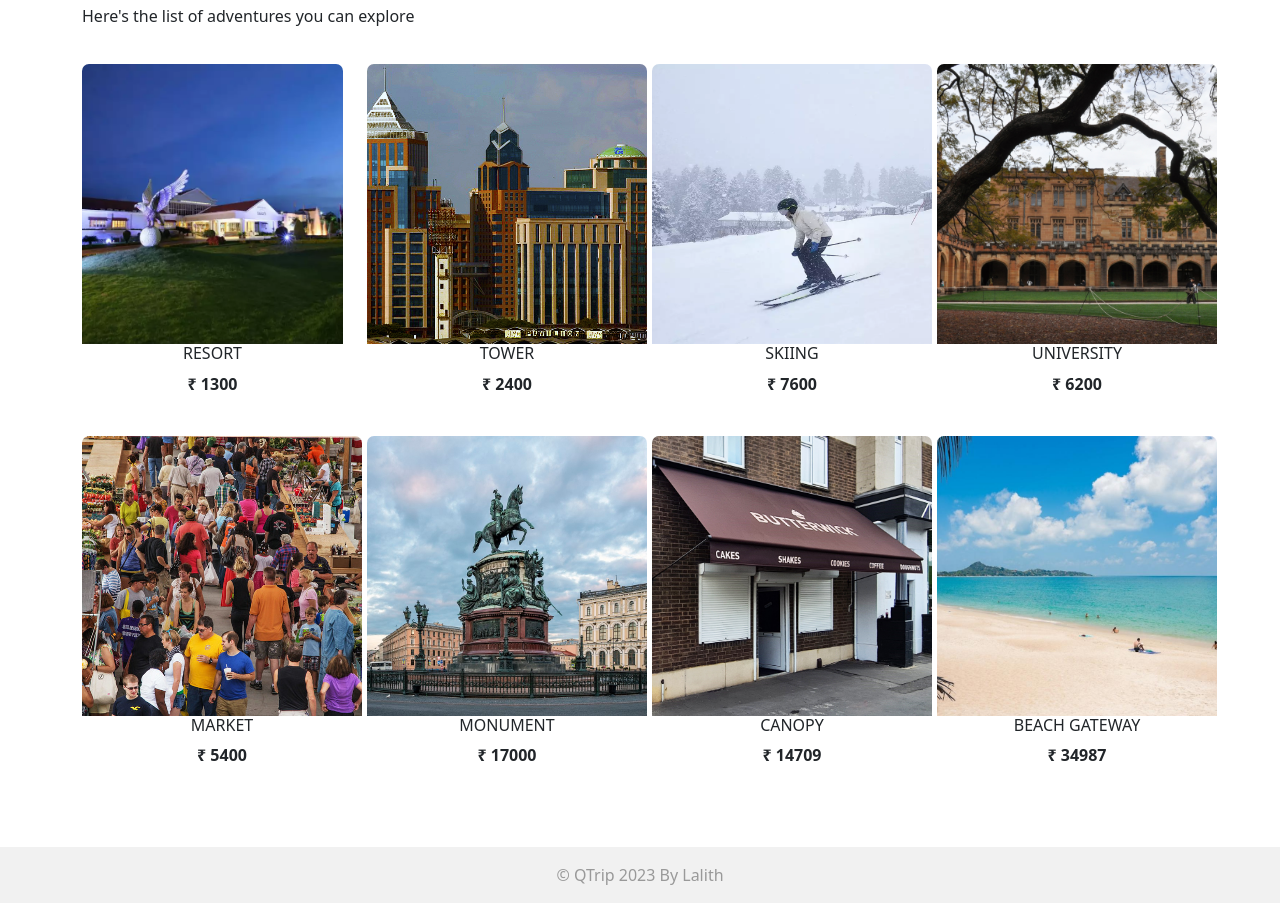
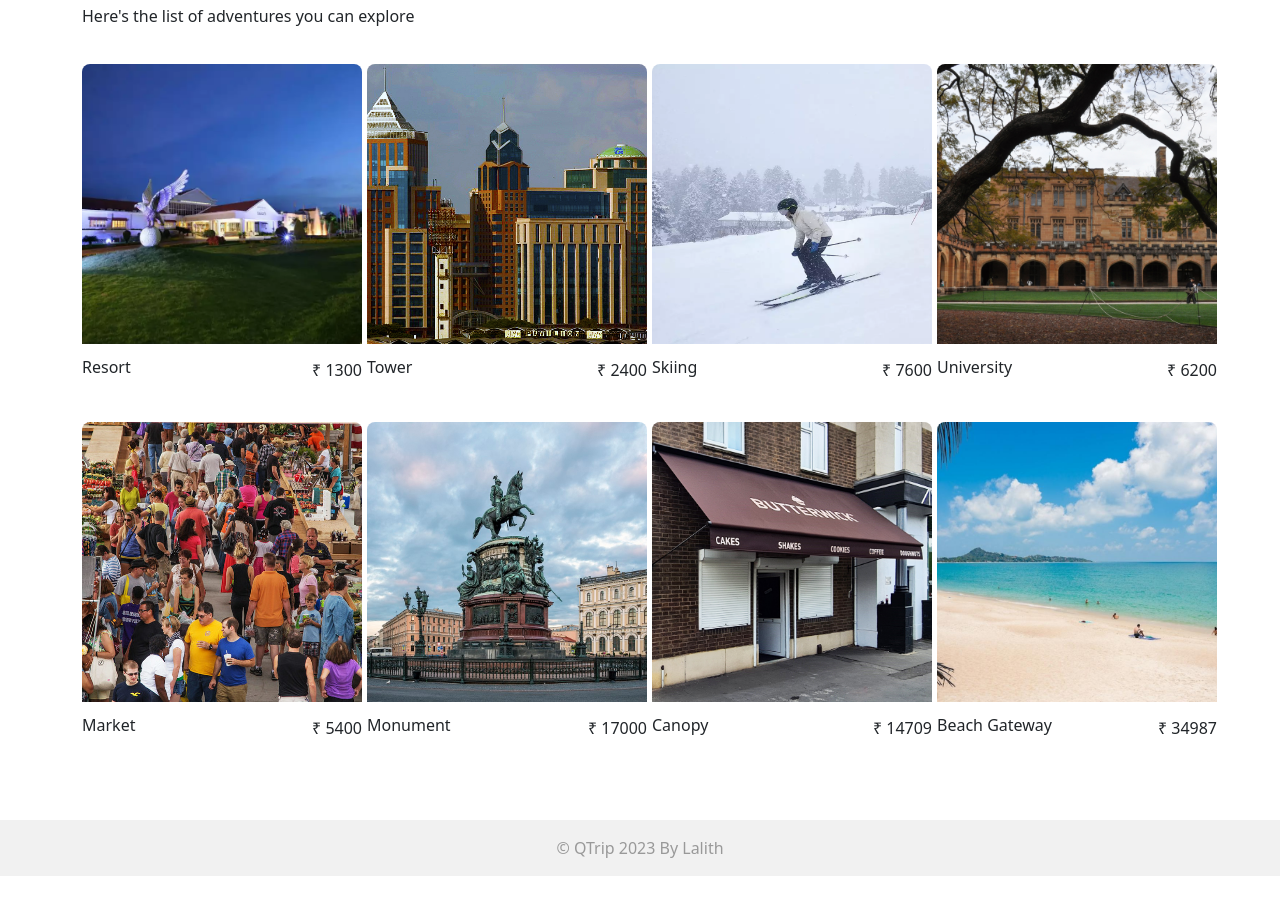
Before and after one commit to lalithwolverine/-4uacademy_qtrip_static, a plain HTML site: page qtrip static website/pages/adventures/index.html in a window 1280 px wide. Shown: the part 98-1001 px from the top of the page. After the commit the page ends 974 px from the top, so only its background shows below. Drawn offline with nearby package versions, Linux system fonts and the light colour scheme.

Commit message:
module 3 chnages 1

```diff
--- a/qtrip static website/css/styles.css
+++ b/qtrip static website/css/styles.css
@@ -141,7 +141,7 @@ footer {
   /* TODO: MODULE_ADVENTURES_GRID */
   /* 1. Fill in the required properties. */
   overflow: hidden;
-  border-radius: 7px;
+  border-radius: 0.5rem;
   position: relative;
 
 }
@@ -161,7 +161,7 @@ margin-right: 0%;
   /* TODO: MODULE_ADVENTURES_GRID */
   /* 1. Fill in the required properties. */
   filter: brightness(0.8);
-  transform: scale(1.1);
+  transform: scale(1.01);
 }
 
 .adventure-text{
@@ -170,8 +170,10 @@ margin-right: 0%;
   bottom: 0%;
   margin-left: 0%;
   margin-right: 0%;
+  margin-top: 5%;
   text-align: center;
-  font-weight: bold;
+  display: flex;
+  justify-content: space-between;
 }
 
 
--- a/qtrip static website/pages/adventures/index.html
+++ b/qtrip static website/pages/adventures/index.html
@@ -43,12 +43,12 @@
       <!-- TODO: MODULE_ADVENTURES_GRID -->
       <!-- 1. Create the grid of adventures by adding child elements as required. -->
       <div class="row">
-        <div class="col-lg-3 col-6 mb-4">
+        <div class=" col-6 col-lg-3 mb-4 d-flex">
           <a href="../adventures/resort/index.html">
             <div class="adventure-card">
               <img src="../../assets/adventures/resort.webp" alt="Resort">
               <div class="adventure-text">
-                <h6 class="title">RESORT</h6>
+                <h6 class="title">Resort</h6>
                 <p>₹ 1300</p>
               </div>
             </div>
@@ -56,12 +56,12 @@
         </div>
 
 
-        <div class="col-lg-3 col-6 mb-4 d-flex">
+        <div class="col-6 col-lg-3  mb-4 d-flex ">
           <a href="#!">
             <div class="adventure-card">
               <img src="../../assets/adventures/tower.jpg" alt="Resort">
               <div class="adventure-text">
-                <h6 class="title">TOWER</h6>
+                <h6 class="title">Tower</h6>
                 <p>₹ 2400</p>
               </div>
 
@@ -69,12 +69,12 @@
           </a>
         </div>
 
-        <div class="col-lg-3 col-6 mb-4 d-flex">
+        <div class=" col-6 col-lg-3 mb-4 d-flex ">
           <a href="../adventures/resort/index.html">
             <div class="adventure-card">
               <img src="../../assets/adventures/skiing.webp" alt="Resort">
               <div class="adventure-text">
-                <h6 class="title">SKIING</h6>
+                <h6 class="title">Skiing</h6>
                 <p>₹ 7600</p>
               </div>
             </div>
@@ -82,12 +82,12 @@
         </div>
 
 
-        <div class="col-lg-3 col-6 mb-4 d-flex">
+        <div class="col-6  col-lg-3  mb-4 d-flex">
           <a href="../adventures/resort/index.html">
             <div class="adventure-card">
               <img src="../../assets/adventures/university.jpg" alt="Resort">
               <div class="adventure-text">
-                <h6 class="title">UNIVERSITY</h6>
+                <h6 class="title">University</h6>
                 <p>₹ 6200</p>
               </div>
             </div>
@@ -95,12 +95,12 @@
         </div>
 
 
-        <div class="col-lg-3 col-6 mb-4 d-flex">
+        <div class="col-6 col-lg-3  mb-4 d-flex ">
           <a href="../adventures/resort/index.html">
             <div class="adventure-card">
               <img src="../../assets/adventures/market.jpg" alt="Resort">
               <div class="adventure-text">
-                <h6 class="title">MARKET</h6>
+                <h6 class="title">Market</h6>
                 <p>₹ 5400</p>
               </div>
             </div>
@@ -108,12 +108,12 @@
         </div>
 
 
-        <div class="col-lg-3 col-6 mb-4 d-flex">
+        <div class="col-6 col-lg-3  mb-4 d-flex">
           <a href="../adventures/resort/index.html">
             <div class="adventure-card">
               <img src="../../assets/adventures/monument.jpg" alt="Resort">
               <div class="adventure-text">
-                <h6 class="title">MONUMENT</h6>
+                <h6 class="title">Monument</h6>
                 <p>₹ 17000</p>
               </div>
             </div>
@@ -121,12 +121,12 @@
         </div>
 
 
-        <div class="col-lg-3 col-6 mb-4 d-flex">
+        <div class=" col-6 col-lg-3 mb-4 d-flex ">
           <a href="../adventures/resort/index.html">
             <div class="adventure-card">
               <img src="../../assets/adventures/canopy.jpeg" alt="Resort">
               <div class="adventure-text">
-                <h6 class="title">CANOPY</h6>
+                <h6 class="title">Canopy</h6>
                 <p>₹ 14709</p>
               </div>
             </div>
@@ -134,12 +134,12 @@
         </div>
 
 
-        <div class="col-lg-3 col-6 mb-4 d-flex">
+        <div class=" col-6 col-lg-3 mb-4 d-flex ">
           <a href="../adventures/resort/index.html">
             <div class="adventure-card">
               <img src="../../assets/adventures/beach_gateway.jpg" alt="Resort">
               <div class="adventure-text">
-                <h6 class="title">BEACH GATEWAY</h6>
+                <h6 class="title">Beach Gateway </h6>
                 <p>₹ 34987</p>
               </div>
             </div>
```
